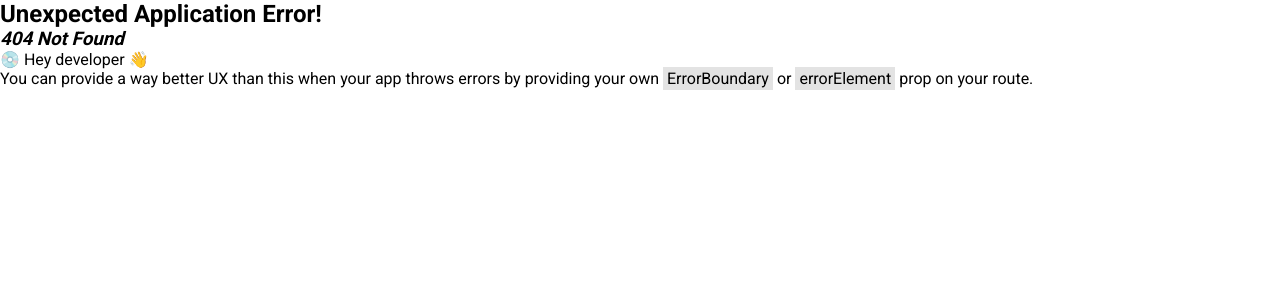
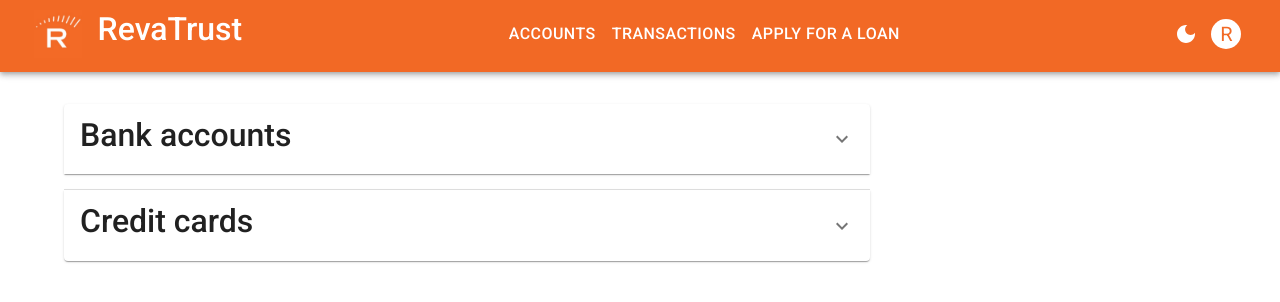
Before and after one commit to 230522-JavaReactAWS/BankingSystemProject2Team3, a React (Create React App) app in the folder frontend/: page /accounts in a window 1280 px wide. Before the commit this address had no page. Shown: the top 302 px of the page. Built offline with nearby package versions, Linux system fonts and the light colour scheme.

Commit message:
remove dashboard path

```diff
--- a/frontend/public/index.html
+++ b/frontend/public/index.html
@@ -9,6 +9,7 @@
     <meta name="description" content="Web site created using create-react-app" />
     <link rel="apple-touch-icon" href="%PUBLIC_URL%/rLogo.png" />
     <link rel="stylesheet" href="https://fonts.googleapis.com/css?family=Roboto:300,400,500,700&display=swap" />
+    <link rel="stylesheet" href="https://cdn.jsdelivr.net/npm/bootstrap@5.3.0/dist/css/bootstrap.min.css" integrity="sha384-9ndCyUaIbzAi2FUVXJi0CjmCapSmO7SnpJef0486qhLnuZ2cdeRhO02iuK6FUUVM" crossorigin="anonymous" />
     <!--
       manifest.json provides metadata used when your web app is installed on a
       user's mobile device or desktop. See https://developers.google.com/web/fundamentals/web-app-manifest/
--- a/frontend/src/components/navbar.tsx
+++ b/frontend/src/components/navbar.tsx
@@ -63,7 +63,7 @@ export default function NavBar() {
                             >
                                 {pages.map((page, i) => (
                                     <MenuItem onClick={handleCloseNav} key={i}>
-                                        <a style={{textDecoration: "none", color: "black"}} href={`/dashboard/${page.split(" ")[0].toLowerCase()}`}>{page}</a>
+                                        <a style={{textDecoration: "none", color: "black"}} href={`/${page.split(" ")[0].toLowerCase()}`}>{page}</a>
                                     </MenuItem>
                                 ))}
                             </Menu>
@@ -78,7 +78,7 @@ export default function NavBar() {
                             {pages.map((page, i) => {
                                 return (
                                     <Button
-                                        href={`/dashboard/${page.split(" ")[0].toLowerCase()}`}
+                                        href={`/${page.split(" ")[0].toLowerCase()}`}
                                         sx={{
                                             color: "white", fontSize: "1em"
                                         }}
```
Also changed, not shown: frontend/src/index.tsx (+9 -8 lines).
